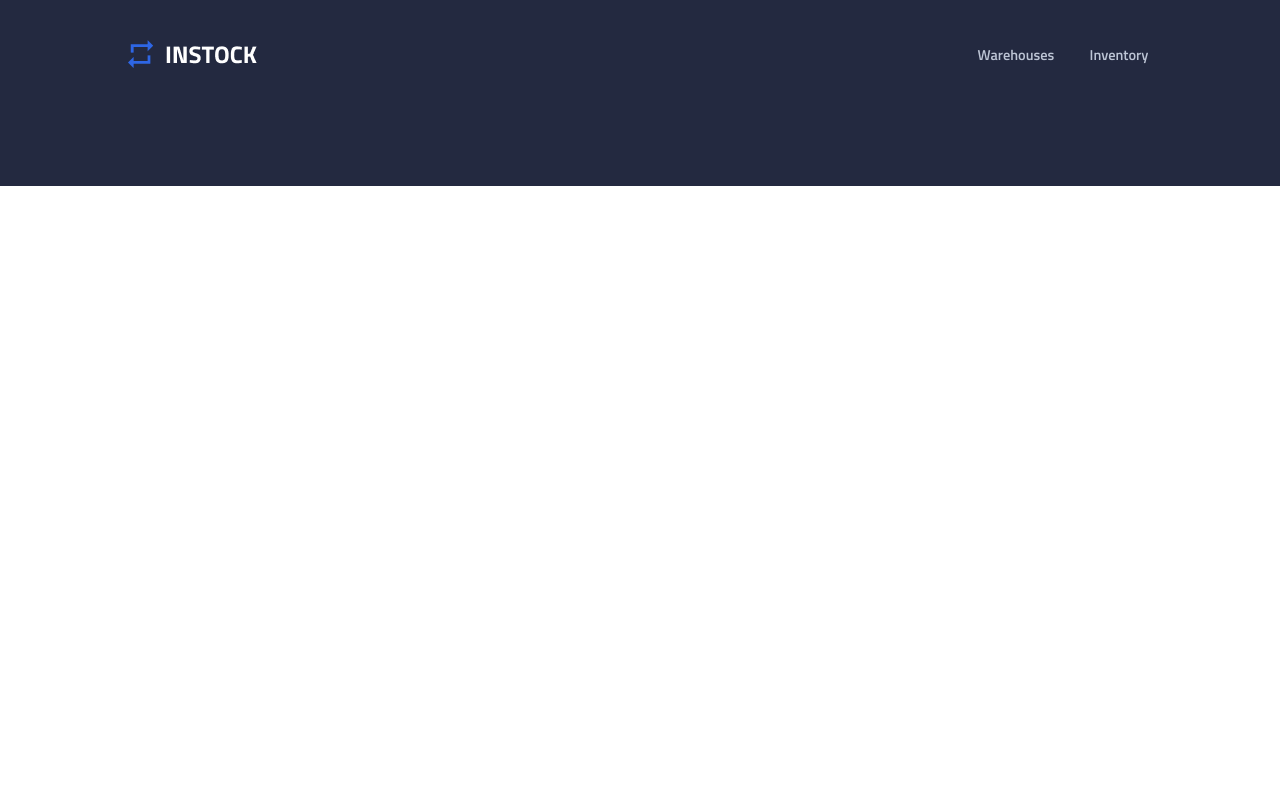
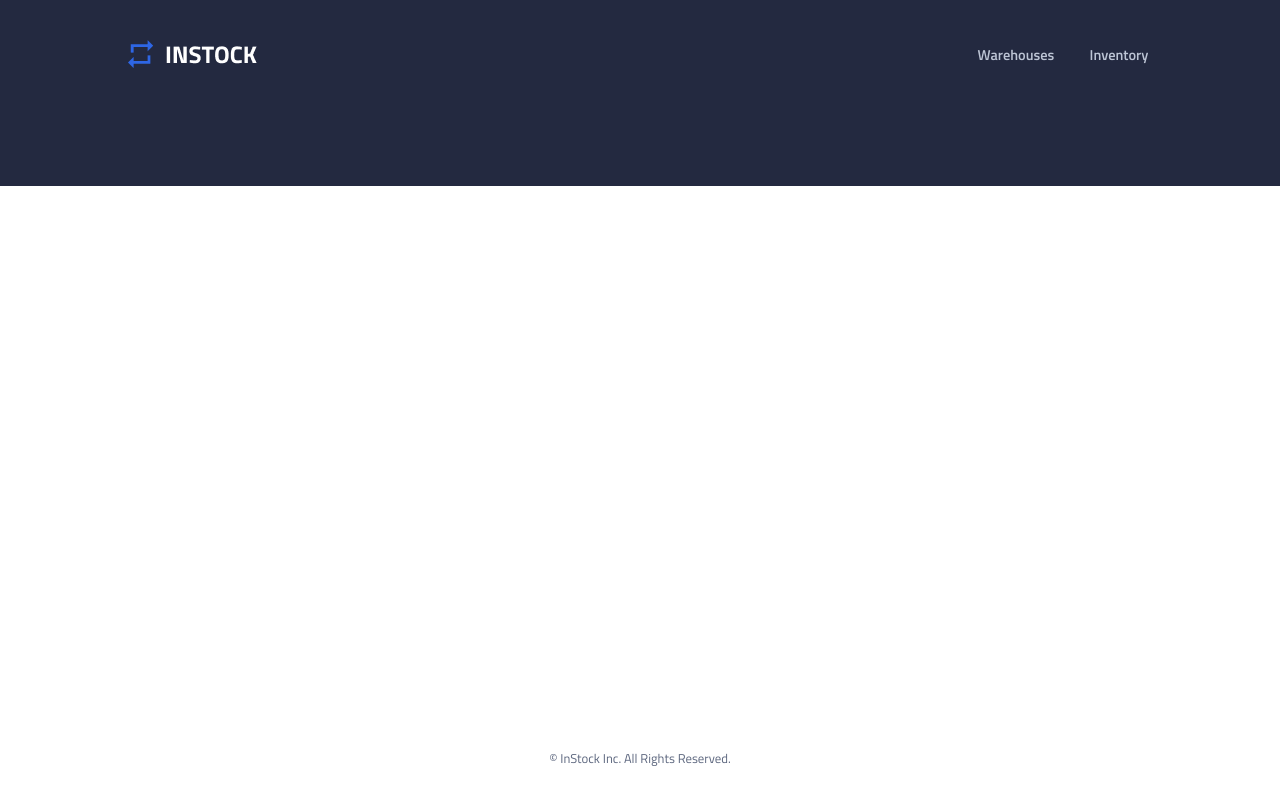
Before and after one commit to Sandro927/instock-mulan, a React (Create React App) app: page / in a window 1280 px wide. Built offline with nearby package versions, Linux system fonts and the light colour scheme.

Commit message:
Created Footer component

```diff
--- a/src/App.js
+++ b/src/App.js
@@ -1,6 +1,7 @@
 import './App.scss';
 import { BrowserRouter, Route, Switch } from "react-router-dom";
 import Header from './Components/Header/Header';
+import Footer from './Components/Footer/Footer';
 
 
 function App() {
@@ -10,6 +11,7 @@ function App() {
       <Switch>
 
       </Switch>
+      <Footer />
     </BrowserRouter>
   );
 }
--- a/src/App.scss
+++ b/src/App.scss
@@ -22,3 +22,14 @@ h3 {
         font-size: 0.9rem;
     }
 }
+
+p{
+    font-size: 0.6rem;
+    color: $color-secondary-slate;
+    padding: 0;
+    margin: 0;
+
+    @include tablet {
+        font-size: 0.8rem;
+    }
+}
--- /dev/null
+++ b/src/Components/Footer/Footer.js
@@ -0,0 +1,13 @@
+import './Footer.scss';
+
+function Footer() {
+  return (
+    <footer className="footer">
+        <p  className="footer__text">
+        &#169; InStock Inc. All Rights Reserved.
+        </p>
+    </footer>
+  )
+}
+
+export default Footer
--- /dev/null
+++ b/src/Components/Footer/Footer.scss
@@ -0,0 +1,22 @@
+@use "../../styles/partials/colors" as *;
+@use "../../styles/partials/typography" as *;
+@use "../../styles/partials/variables" as *;
+@use "../../styles/partials/mixins" as *;
+@use "../../styles/global" as *;
+
+
+.footer {
+    padding: 2rem 0;
+    position: absolute;
+    bottom: 0;
+    width: 100vw;
+    text-align: center;
+
+    @include tablet {
+        padding-top: 4rem;
+    }
+
+    @include desktop {
+        padding-top: 8rem; //approximate for now. Could be 6 or 7 rem
+    }
+}
```
